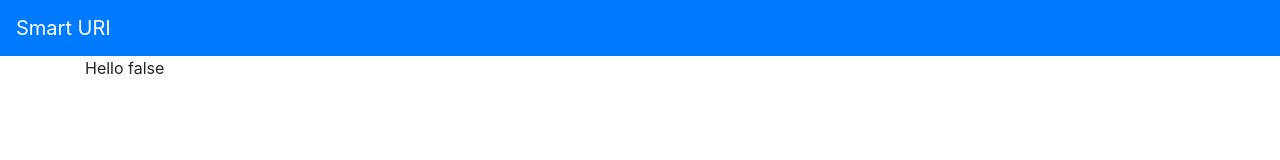
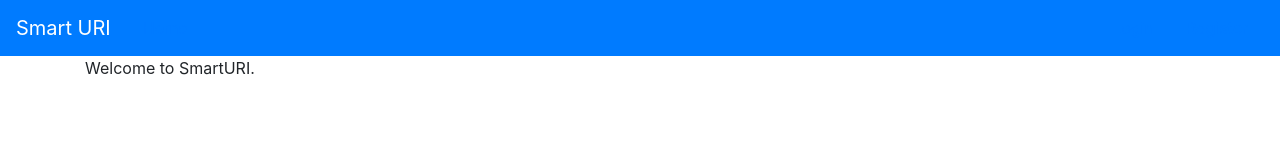
Before and after one commit to willshiao/smart-uri, a Vue app in the folder frontend/: page /redirect#/home in a window 1280 px wide. Shown: the top 160 px of the page. Built offline with nearby package versions, Linux system fonts and the light colour scheme; what vue-sweetalert would draw is missing.

Commit message:
Improve home page

```diff
--- a/frontend/src/components/Home.vue
+++ b/frontend/src/components/Home.vue
@@ -1,12 +1,24 @@
 <template>
-  <div class="container">Hello {{loggedIn}}</div>
+<div class="container">
+  <div v-if="loggedIn">
+    <p>Hello! You are logged in as {{user.email}}.</p>
+    <p>Get started by adding a redirect <router-link to="/redirect">here</router-link>.</p>
+  </div>
+  <div v-else>
+    Welcome to SmartURI.
+  </div>
+</div>
 </template>
 
 <script>
+import store from '@/store';
+
 export default {
   name: 'home',
   data() {
-    return {};
+    return {
+      user: store.getters.user,
+    };
   },
   computed: {
     loggedIn() {
```
